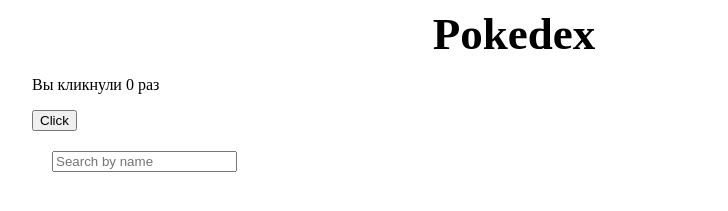
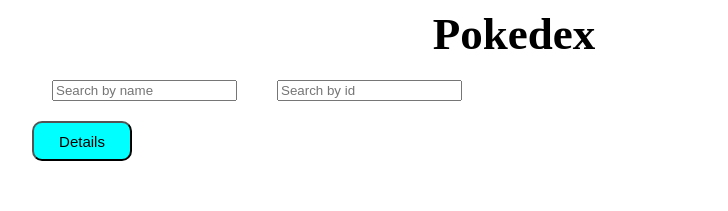
Before and after one commit to Strifusha/react_project, a React (Create React App) app in the folder pokedex/: page / in a window 1280 px wide. Shown: the top 211 px of the page, without its empty margins (126-854 px from the left). Built offline with nearby package versions, Linux system fonts and the light colour scheme; no server answers.

Commit message:
router installed

```diff
--- a/pokedex/src/App.js
+++ b/pokedex/src/App.js
@@ -4,7 +4,9 @@
 import PokemonList from './components/PokemonList/PokemonList';
 import SearchPanel from './components/SearchPanel/SearchPanel';
 import Title from'./components/Title/Title';
-import Header from'./components/Header/Header';
+//import Header from'./components/Header/Header';
+import IdInput from './components/IdInput/IdInput';
+import ShowDetailsBtn from './components/ShowDetailsBtn/ShowDetailsBtn';
 import { getPokemons } from './utils/getPokemons'
 
 class App extends Component {
@@ -13,11 +15,13 @@
     super(props);
     this.state = {
         searchText: '',
+        searchId: '',
         items: [],
         pokemonDetails: null
     };
 
     this.getSearchText = this.getSearchText.bind(this);
+    this.getSearchId = this.getSearchId.bind(this);
   }
 
   componentDidMount(){
@@ -26,9 +30,14 @@
   }
 
   getSearchText = (text) => {
-    console.log(text)
     this.setState({
       searchText: text
+    })
+  }
+
+  getSearchId = (number) => {
+    this.setState({
+      searchId: number
     })
   }
 
@@ -36,29 +45,46 @@
     return this.state.items.filter((pokemon) => {
       if (pokemon.name.match(this.state.searchText)){
           return pokemon
+        }
       }
-    })
+    )
   }
+
+  //  idMatchPokemons = () => {
+
+  //    this.state.items.filter((pokemon) => {
+  //       if(this.state.searchId == pokemon.id){
+  //        return this.state.searchId
+  //        //console.log(pokemon, this.state.searchId), pokemon;
+  //    }
+  //  })
+  //  }
+
 
   handleMoreInfo = (id) => {
     const currentPokemonDetails = this.state.items.find(pokemon => pokemon.id === +id);
     this.setState({
       pokemonDetails: currentPokemonDetails
     })
+    console.log('pokemonDetails', this.state.pokemonDetails)
   }
 
   render() {
     return (
       <div>
-         <Title/>
-         <Header text={this.state.searchText}/>
+        <Title/>
+        {/* <Header text={this.state.searchText}/> */}
         <SearchPanel text='Search by name' value={this.state.searchText} handleClick={this.getSearchText} />
+        <IdInput  text='Search by id' value={this.state.searchId} handleClick={this.getSearchId}/>
+        <ShowDetailsBtn text = 'Details' pokemonsId = {this.state.searchId}
+                        pokemons={this.filteredPokemons()}/>
+
         <div id="twoSections">
           <PokemonList pokemons={this.filteredPokemons()} handleMoreInfo={this.handleMoreInfo}/>
           { this.state.pokemonDetails && <FullInfo pokemonDetails={this.state.pokemonDetails}/> }
         </div>
 
-        <ShowMoreBtn text='Show More' bgColor='green' showMoreInfo={this.showMorePokemons}/>
+        <ShowMoreBtn text='Show More' bgColor='green' showMoreInfo={this.handleMoreInfo}/>
       </div>
     );
   }
--- /dev/null
+++ b/pokedex/src/components/IdInput/IdInput.js
@@ -0,0 +1,30 @@
+import React, { Component } from "react";
+import PropTypes from 'prop-types';
+import { Input } from "./IdInput.style";
+
+class IdInput extends Component {
+    constructor(props){
+        super(props);
+        this.handleNumberChange = this.handleNumberChange.bind(this);
+
+    }
+
+    handleNumberChange(event) {
+        const inputNumber = event.target.value;
+        this.props.handleClick(inputNumber)
+    }
+
+    render() {
+        return (<label>
+            <Input
+                type="text"
+                className="reach-panel"
+                placeholder={this.props.text}
+                value={this.props.value}
+                onChange={this.handleNumberChange}
+            />
+            </label>)
+    }
+}
+
+export default IdInput;
--- /dev/null
+++ b/pokedex/src/components/IdInput/IdInput.style.js
@@ -0,0 +1,5 @@
+import styled from 'styled-components';
+
+export const Input = styled.input`
+  margin: 20px;
+`;
--- a/pokedex/src/components/PokemonList/PokemonList.js
+++ b/pokedex/src/components/PokemonList/PokemonList.js
@@ -10,7 +10,8 @@
                 {this.props.pokemons && this.props.pokemons.map(pokemon => {
                     return (<div className='grid-item' data-id={pokemon.id} onClick={() => {
                         this.props.handleMoreInfo(pokemon.id)
-                    }}>
+                        //console.log(pokemon.id)
+                        }}>
                         <img src={pokemon.sprites.front_default} className='pokemon-img' alt="Pokemon's pic" />
                         <h3 className='pokemon-name'>{pokemon.name}</h3>
                         <div>{renderPokemonsTypes(pokemon.types)}</div>
--- /dev/null
+++ b/pokedex/src/components/ShowDetailsBtn/ShowDetailsBtn.css
@@ -0,0 +1,8 @@
+#details{
+    background-color:aqua;
+    display: block;
+    border-radius: 10px;
+    width: 100px;
+    height: 40px;
+    font-size: 15px;
+}
--- /dev/null
+++ b/pokedex/src/components/ShowDetailsBtn/ShowDetailsBtn.js
@@ -0,0 +1,24 @@
+import React, { Component} from "react";
+import './ShowDetailsBtn.css';
+import '../PokemonList/PokemonList.css'
+
+class ShowDetailsBtn extends Component {
+
+    render(){
+        return(
+             <button id="details" onClick={() =>{
+                    {this.props.pokemons.filter((pokemon) => {
+                        if( this.props.pokemonsId == pokemon.id){
+                            return console.log(pokemon), pokemon
+
+                        }
+                    }
+               )}
+            }}>
+            {this.props.text}
+            </button>
+        )
+    }
+}
+
+export default ShowDetailsBtn;
--- a/pokedex/src/index.js
+++ b/pokedex/src/index.js
@@ -3,6 +3,5 @@
 import './index.css';
 import App from './App';
 
-
 const root = ReactDOM.createRoot(document.getElementById('root'));
-root.render(<App />);
+root.render(<App/>);
--- a/pokedex/src/utils/getPokemons.js
+++ b/pokedex/src/utils/getPokemons.js
@@ -23,6 +23,7 @@
           .then(async (data) => {
               const dataPokemons = await getInfoByUrl(data.results);
               this.setState({ items: dataPokemons });
+              //console.log(dataPokemons);
           })
           .catch(function(err){
               console.log('error -->', err)
```
